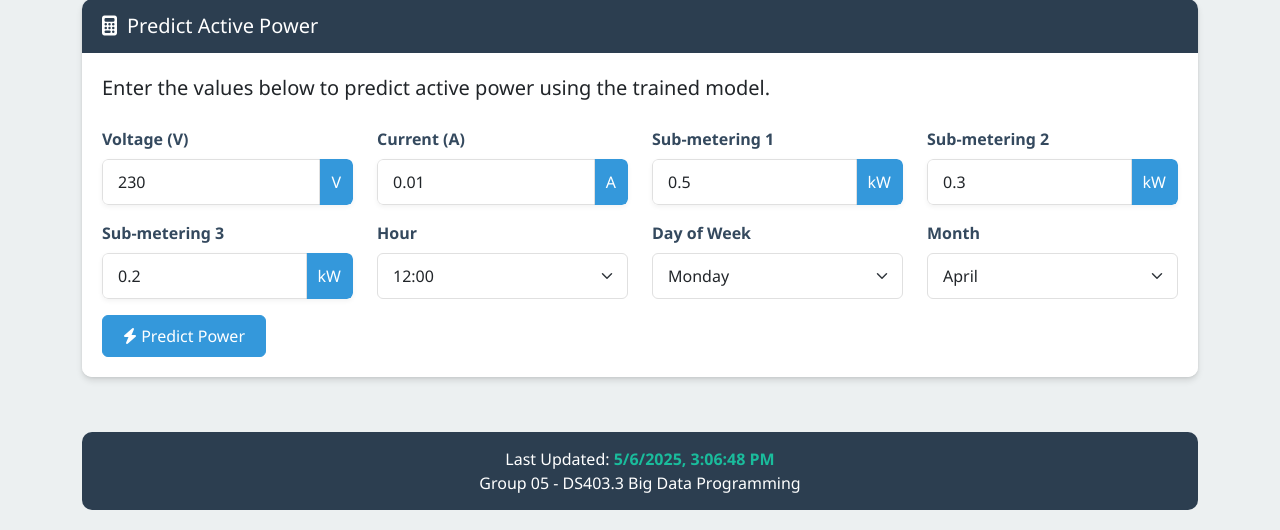
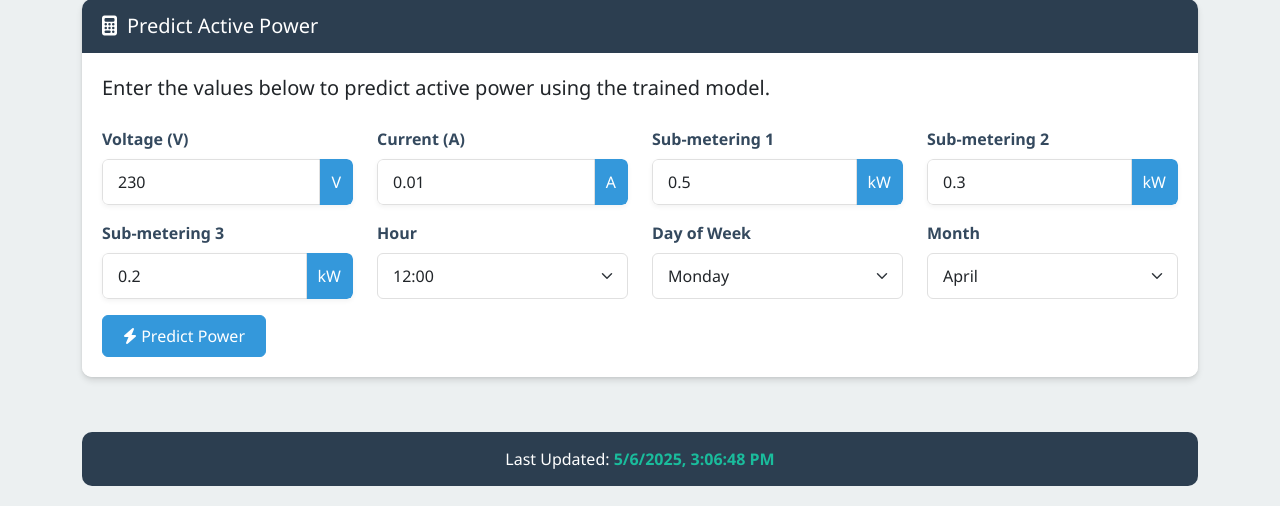
Before and after one commit to NTRajapaksha/iot-lambda, a Flask app: page / in a window 1280 px wide. Shown: the part 939-1469 px from the top of the page. After the commit the page ends 1445 px from the top, so only its background shows below. Run offline with Flask 3, Linux system fonts and the light colour scheme; data that the repository does not hold is empty; parts of the project's set-up code (start-up, migrations or seed data) failed here and were passed over; some libraries are stand-ins or nearby versions.

Commit message:
Footer update dashboard.html

```diff
--- a/code/serving/templates/dashboard.html
+++ b/code/serving/templates/dashboard.html
@@ -446,7 +446,6 @@
 
         <footer class="text-center">
             <p>Last Updated: <span id="lastUpdated"></span></p>
-            <p>Group 05 - DS403.3 Big Data Programming</p>
         </footer>
     </div>
 
```
